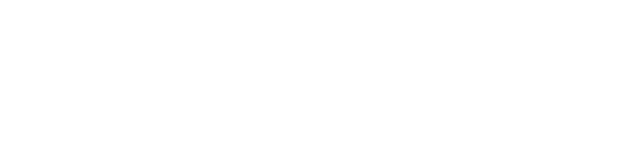
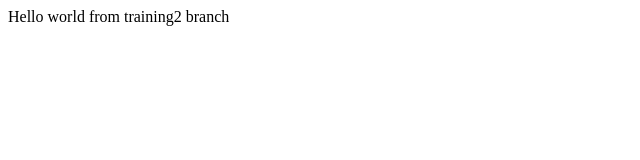
Before and after one commit to shcherbak-ua/test3, a plain HTML site: page index.html in a window 1280 px wide. Shown: the whole page, without its empty margins (0-640 px from the left). Drawn offline with Linux system fonts and the light colour scheme.

Commit message:
first commit in new branch

```diff
--- a/index.html
+++ b/index.html
@@ -7,6 +7,6 @@
     <title>Document</title>
 </head>
 <body>
-
+    Hello world from training2 branch
 </body>
 </html>
```
